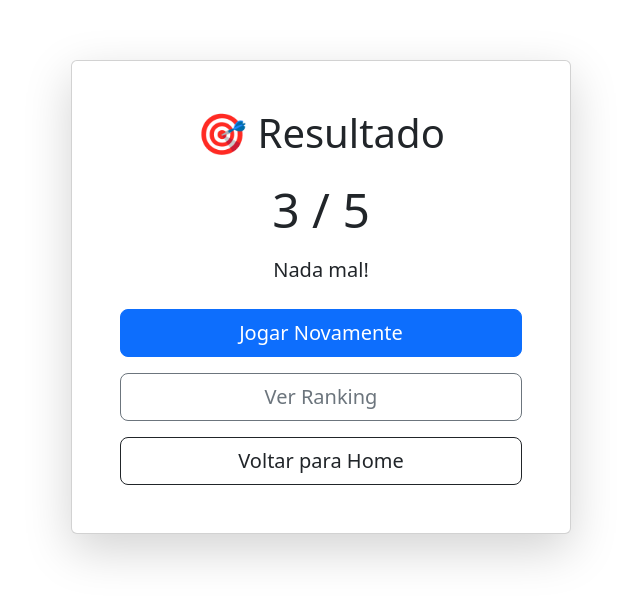
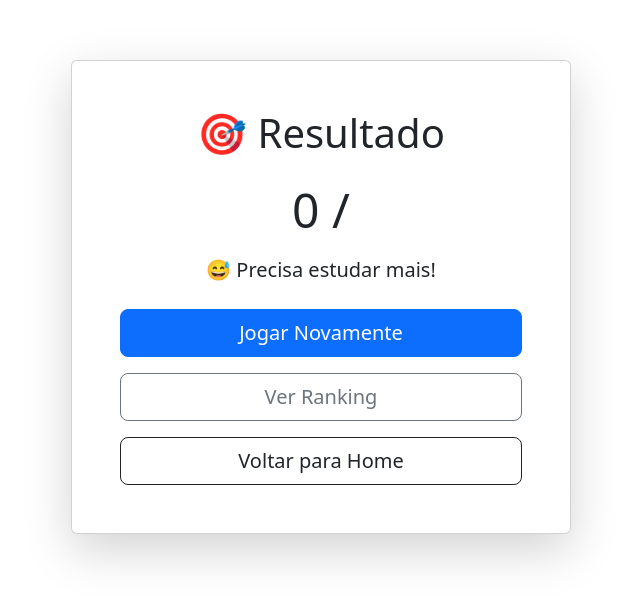
Before and after one commit to ErickGrisoste/VeioPorQueQuizz, an Angular app in the folder VeioPorqueQuizz/: page /resultado in a window 1280 px wide. Shown: the part 103-704 px from the top of the page, without its empty margins (319-959 px from the left). Built offline with nearby package versions, Linux system fonts and the light colour scheme.

Commit message:
Commit total

```diff
--- a/VeioPorqueQuizz/src/app/pages/home/home.ts
+++ b/VeioPorqueQuizz/src/app/pages/home/home.ts
@@ -8,4 +8,6 @@ import { RouterLink } from '@angular/router';
   templateUrl: './home.html',
   styleUrl: './home.css',
 })
+
+
 export class Home {}
--- a/VeioPorqueQuizz/src/app/pages/listar-quiz/listar-quiz.html
+++ b/VeioPorqueQuizz/src/app/pages/listar-quiz/listar-quiz.html
@@ -12,10 +12,11 @@
     <p>{{ quiz.descricao }}</p>
 
     <button
-      class="btn btn-primary"
-      routerLink="/quiz">
-      Jogar
-    </button>
+    class="btn btn-primary"
+    routerLink="/quiz"
+    (click)="pegarId(quiz.id)">
+    Jogar
+  </button>
 
   </div>
 
--- a/VeioPorqueQuizz/src/app/pages/listar-quiz/listar-quiz.ts
+++ b/VeioPorqueQuizz/src/app/pages/listar-quiz/listar-quiz.ts
@@ -13,4 +13,8 @@ export class ListarQuizzes {
 
   constructor(public quizService: QuizService) {}
 
+  pegarId(quizId: any){
+    localStorage.setItem("quizId", quizId)
+  }
+
 }
--- a/VeioPorqueQuizz/src/app/pages/pergunta/pergunta.ts
+++ b/VeioPorqueQuizz/src/app/pages/pergunta/pergunta.ts
@@ -7,4 +7,7 @@ import { Component } from '@angular/core';
   templateUrl: './pergunta.html',
   styleUrl: './pergunta.css',
 })
-export class Pergunta {}
+export class Pergunta {
+
+
+}
--- a/VeioPorqueQuizz/src/app/pages/resultado/resultado.html
+++ b/VeioPorqueQuizz/src/app/pages/resultado/resultado.html
@@ -16,7 +16,7 @@
 
     <div class="d-grid gap-3">
 
-      <button class="btn btn-primary btn-lg" routerLink="/quiz">
+      <button class="btn btn-primary btn-lg" (click)="log()">
         Jogar Novamente
       </button>
 
--- a/VeioPorqueQuizz/src/app/pages/resultado/resultado.ts
+++ b/VeioPorqueQuizz/src/app/pages/resultado/resultado.ts
@@ -9,9 +9,29 @@ import { RouterLink } from '@angular/router';
   styleUrl: './resultado.css'
 })
 export class Resultado {
+  idEspecifico = 0;
+  quizzes: any[] = [];
+  quizAtual: any;
+  totalPerguntas: any;
+  pontuacao = 0;
 
-  pontuacao = 3;
-  totalPerguntas = 5;
+  constructor (){
+    this.idEspecifico = Number(localStorage.getItem('quizId'));
+
+    console.log(String(this.quizzes));
+
+    this.quizzes = JSON.parse(localStorage.getItem('quizzes') || '[]');
+
+    console.log(String(this.quizzes));
+
+    this.quizAtual = this.quizzes.find((q: any) => q.id === this.idEspecifico);
+
+    console.log(String(this.quizAtual));
+
+    this.totalPerguntas = this.quizAtual?.perguntas.length;
+
+    console.log(String(this.totalPerguntas));
+  }
 
   get mensagem() {
     const porcentagem = (this.pontuacao / this.totalPerguntas) * 100;
@@ -22,4 +42,8 @@ export class Resultado {
     return "😅 Precisa estudar mais!";
   }
 
+  log(){
+    console.log(this.totalPerguntas)
+  }
+
 }
--- a/VeioPorqueQuizz/src/app/services/quiz-service.ts
+++ b/VeioPorqueQuizz/src/app/services/quiz-service.ts
@@ -43,6 +43,7 @@ export class QuizService {
 
   salvarLocalStorage() {
     localStorage.setItem("quizzes", JSON.stringify(this.quizzes));
+    console.log(JSON.stringify(localStorage.getItem("quizzes")));
   }
 
   carregarLocalStorage() {
```
Also changed, not shown: VeioPorqueQuizz/src/app/pages/home/home.html (line endings or trailing spaces).
